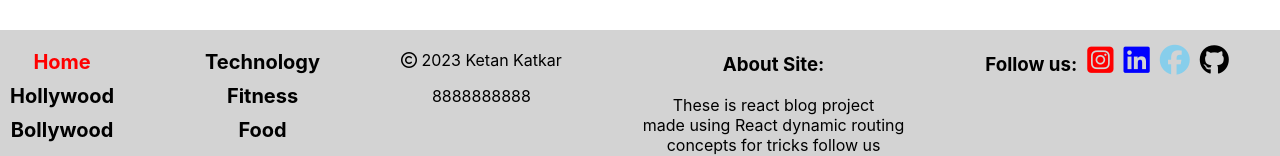
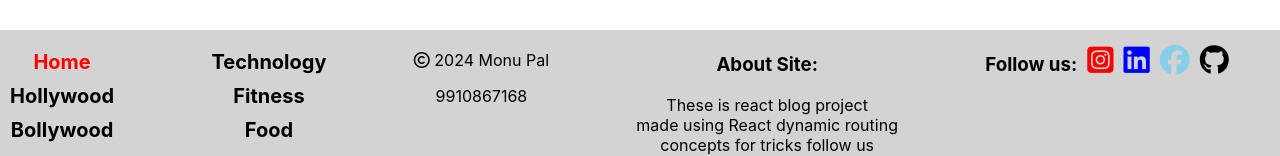
Before and after one commit to monupal057/Blog-web, a React (Create React App) app: page / in a window 1280 px wide. Shown: the part 4252-4408 px from the top of the page. Built offline with nearby package versions, Linux system fonts and the light colour scheme.

Commit message:
Update Links.js
hh

```diff
--- a/src/NavLinks/Links.js
+++ b/src/NavLinks/Links.js
@@ -106,8 +106,8 @@ function Links(){
       </ul>
     </div>
     <div id="copyright-phone">
-    <p><i className="fa-regular fa-copyright"></i> 2023  Ketan Katkar</p>
-  <p><i className="fa-solid fa-phone"></i>8888888888</p>
+    <p><i className="fa-regular fa-copyright"></i> 2024 Monu Pal</p>
+  <p><i className="fa-solid fa-phone"></i>9910867168</p>
 
     </div>
   <div id="footer-aboutus">
```
